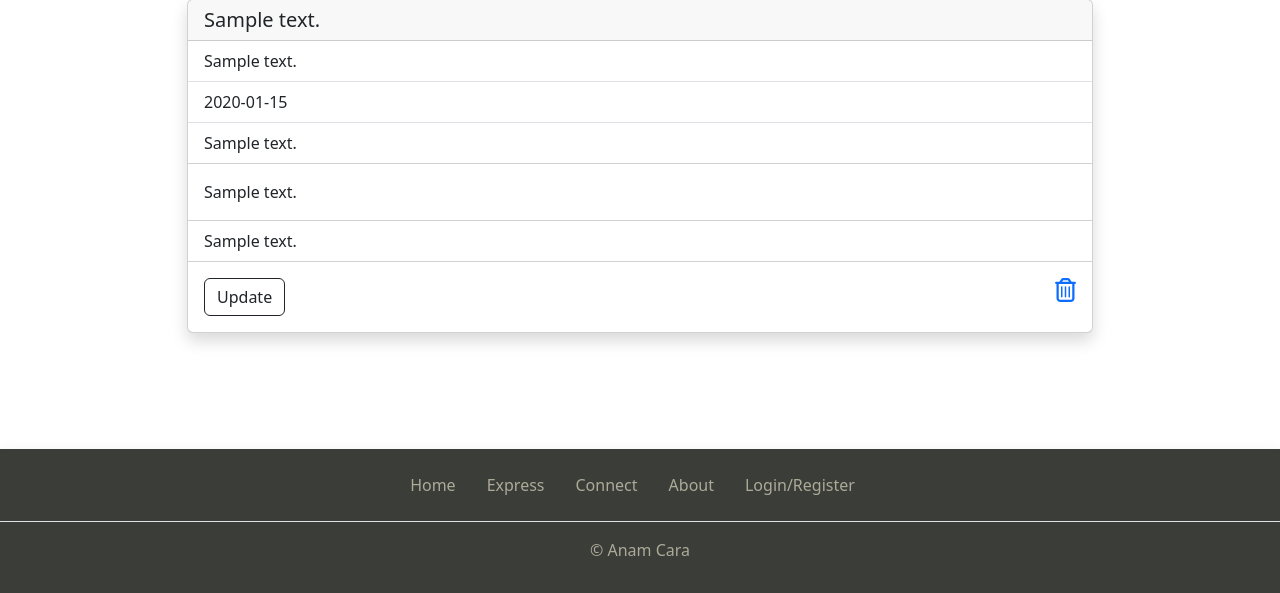
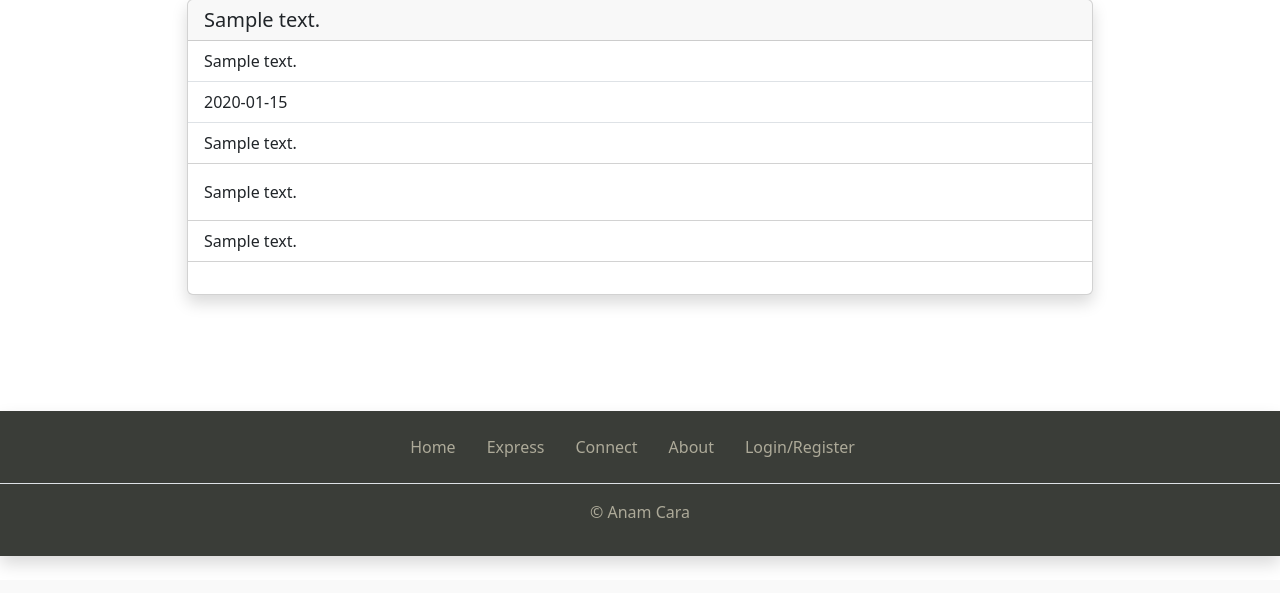
Before and after one commit to PhilEllis/AnamCara-milestone-3, a Flask app: page /notes in a window 1280 px wide. Shown: the part 447-1040 px from the top of the page. After the commit the page ends 1011 px from the top, so only its background shows below. Run offline with Flask 3, Linux system fonts and the light colour scheme; tables that the repository leaves empty hold one stand-in row (values such as "Sample post"); some libraries are stand-ins or nearby versions.

Commit message:
Feat!: Update & Delete note only visible to user

```diff
--- a/notemanager/templates/notes.html
+++ b/notemanager/templates/notes.html
@@ -41,10 +41,16 @@
           </ul>
         <div class="card-body d-flex justify-content-between">
           <div>
+            {% if current_user.is_authenticated and current_user.id == note.user_id %}
             <a href="{{ url_for('edit_note', note_id=note.id) }}" class="btn btn-outline-dark">Update</a>
+            {% endif %}
           </div>
           <div>
-            <a href="{{ url_for('delete_note', note_id=note.id) }}" class="card-link"><i class="fa-regular fa-trash-can fa-xl"></i></a>
+            {% if current_user.is_authenticated and current_user.id == note.user_id %}
+            <a href="{{ url_for('delete_note', note_id=note.id) }}" class="card-link" data-bs-toggle="modal" data-bs-target="#deleteModal">
+            <i class="fa-regular fa-trash-can fa-xl"></i>
+            </a>
+            {% endif %}
           </div>
         </div>
       </div>
```
